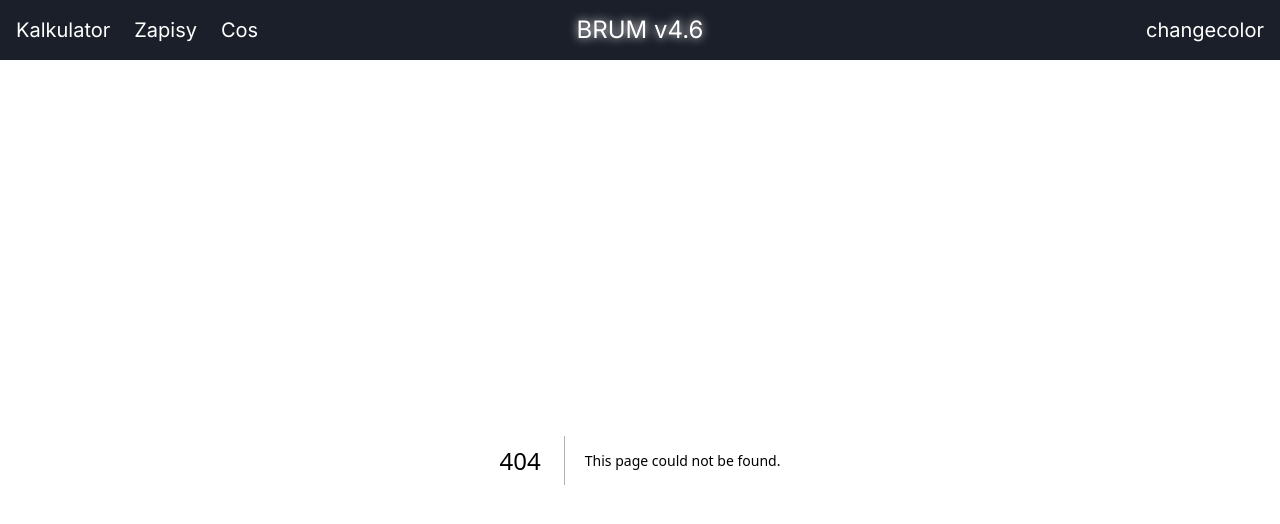
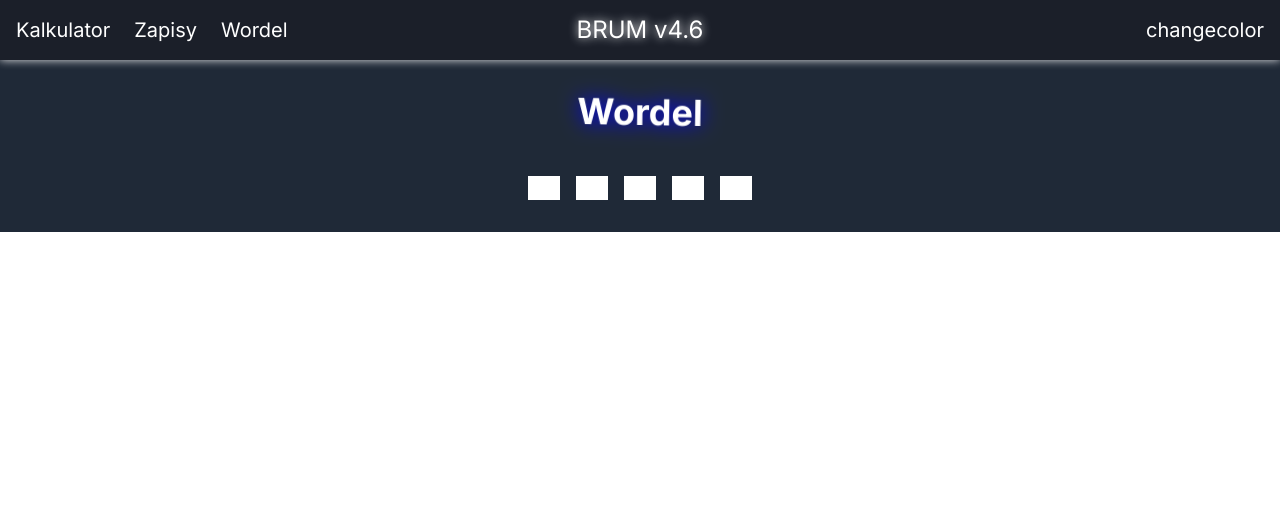
Before and after one commit to Write13579/brum_v.4.6, a Next.js app: page /wordel in a window 1280 px wide. Before the commit this address had no page. Shown: the top 524 px of the page. Built offline with nearby package versions, Linux system fonts and the light colour scheme.

Commit message:
baza (nie dziala backspace xddd)

```diff
--- a/src/app/cos/page.tsx
+++ /dev/null
@@ -1,3 +0,0 @@
-export default async function PageCos() {
-  return;
-}
--- a/src/app/layout.tsx
+++ b/src/app/layout.tsx
@@ -35,9 +35,9 @@ export default function RootLayout({
             </Link>
             <Link
               className="hover:drop-shadow-[0_0_5px_white] transition-all"
-              href="/cos"
+              href="/wordel"
             >
-              Cos
+              Wordel
             </Link>
           </nav>
           <h1 className=" cursor-default flex justify-center items-center text-2xl drop-shadow-[0_0_5px_white] shadow-white hover:drop-shadow-[0_0_5px_black] transition-all">
--- /dev/null
+++ b/src/app/wordel/page.tsx
@@ -0,0 +1,5 @@
+import Wordel from "./wordel";
+
+export default async function PageWordel() {
+  return <Wordel />;
+}
--- /dev/null
+++ b/src/app/wordel/wordel.tsx
@@ -0,0 +1,68 @@
+"use client";
+
+import { useEffect, useRef, useState } from "react";
+
+export default function Wordel() {
+  const [slowo, setSlowo] = useState([]);
+  const inpRef = useRef<(HTMLInputElement | null)[]>(new Array(5).fill(null));
+
+  function zmianaOkna(idx: number) {
+    if (inpRef.current[idx]?.value !== "") {
+      if (idx < 4) {
+        inpRef.current[idx + 1]!.focus();
+      }
+    }
+  }
+
+  useEffect(() => {
+    document.addEventListener("keydown", (event) => {
+      const key = event.key;
+      //const target = (event.target as HTMLInputElement).value;
+      //console.log(target);
+
+      const idx = parseInt(
+        (event.target as HTMLInputElement).id.split("-")[1]!
+      );
+      //console.log((event.target as HTMLInputElement).id.split("-")[1]);
+
+      if (key === "Backspace") {
+        event.preventDefault();
+        if ((event.target as HTMLInputElement).value !== "") {
+          (event.target as HTMLInputElement).value = "";
+        } else {
+          inpRef.current[idx - 1]?.focus();
+        }
+      }
+    });
+  }, []);
+
+  return (
+    <div
+      id="alles"
+      className="flex justify-center items-center flex-col bg-gray-800 dark:bg-white p-8"
+    >
+      <div className="flex flex-col justify-center gap-3 text-white">
+        <h1 className="font-bold text-4xl mb-8 drop-shadow-[0_0_10px_blue] text-center w-full animate-Shake">
+          Wordel
+        </h1>
+        <div
+          id="inputy"
+          className="flex items-start flex-row gap-4 flex-wrap text-black text-center"
+        >
+          {[0, 1, 2, 3, 4].map((_, idx) => (
+            <input
+              id={`char-${idx}`}
+              key={idx}
+              maxLength={1}
+              className="w-8 text-center"
+              ref={(el) => {
+                inpRef.current[idx] = el;
+              }}
+              onChange={() => zmianaOkna(idx)}
+            />
+          ))}
+        </div>
+      </div>
+    </div>
+  );
+}
```
